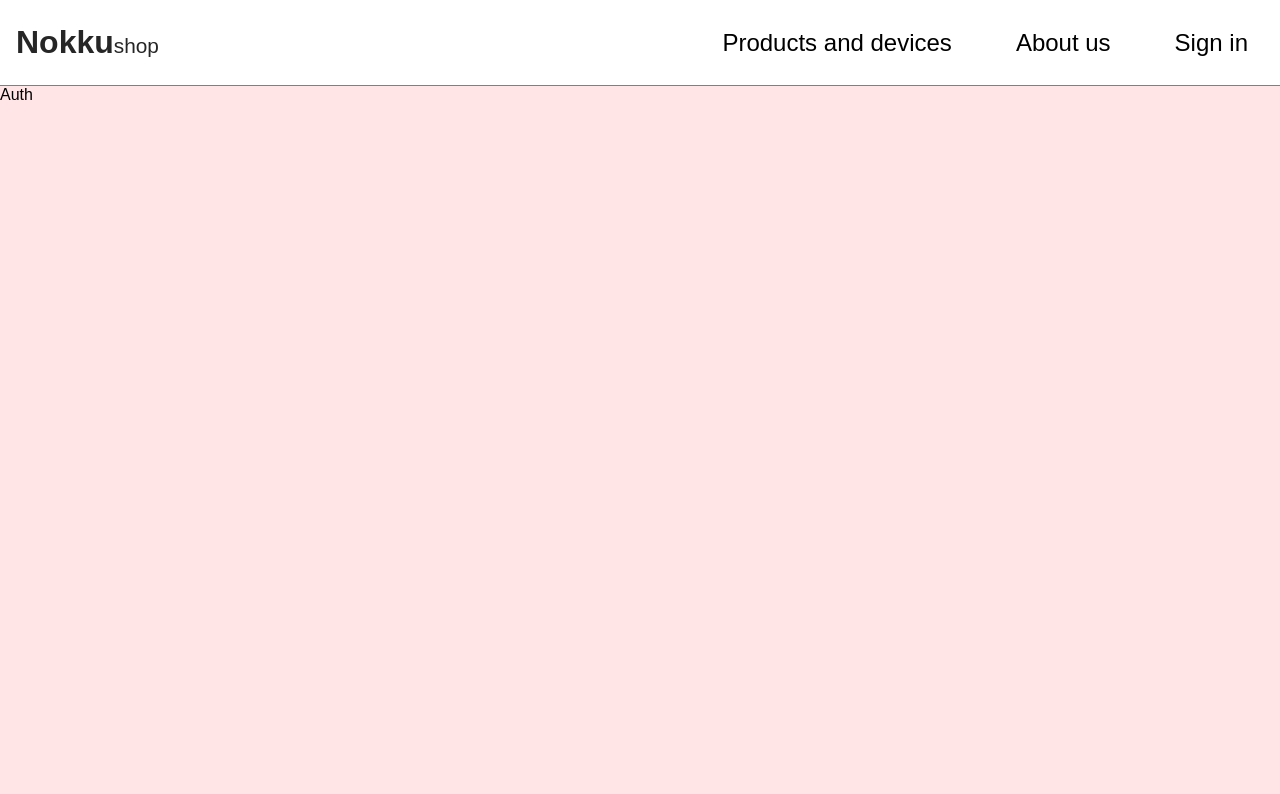
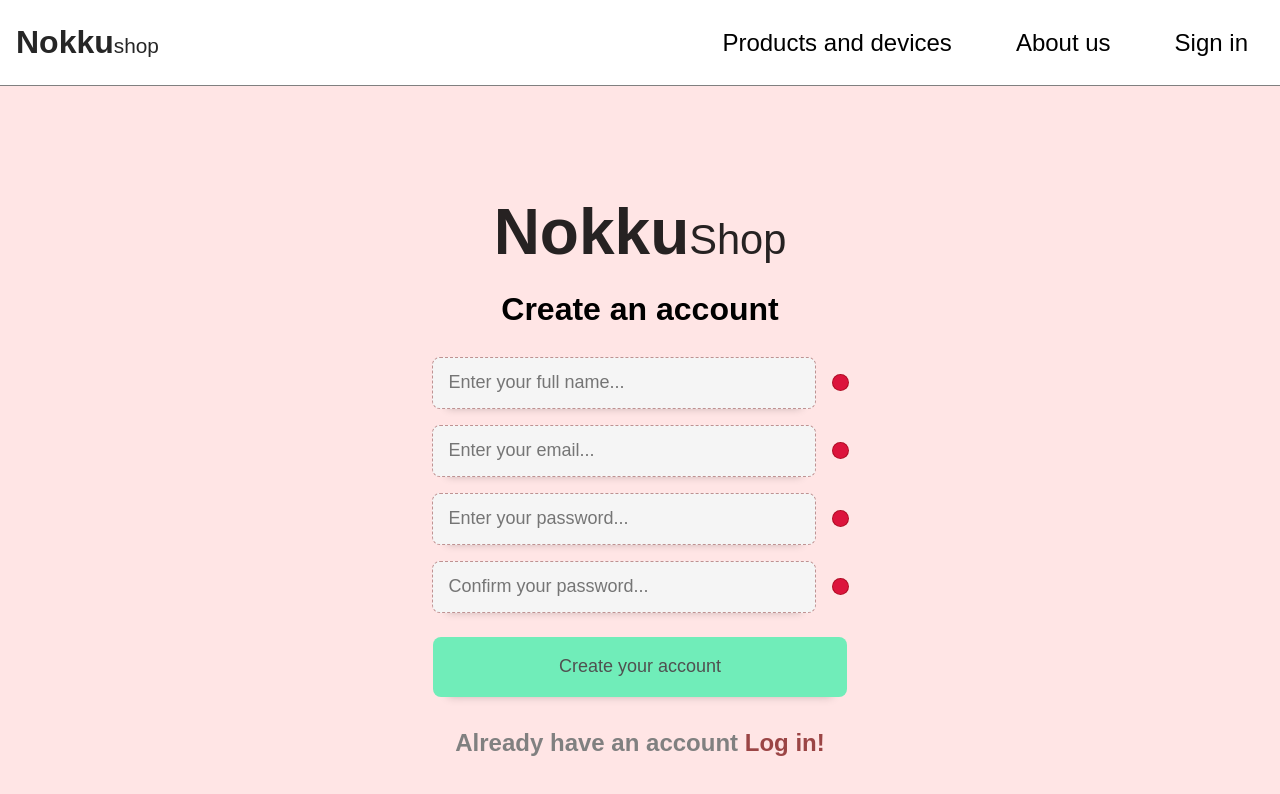
Before and after one commit to nocdim/shopping_web-site, a React (Create React App) app in the folder client/: page /login in a window 1280 px wide. Shown: the top 794 px of the page. Built offline with nearby package versions, Linux system fonts and the light colour scheme; a web font is replaced by a local one.

Commit message:
auth page design done

```diff
--- /dev/null
+++ b/client/src/components/Input.tsx
@@ -0,0 +1,27 @@
+import React from 'react'
+import { Container, Status, StyledInput } from './styled/Input'
+
+interface InputProps {
+    link: string;
+    placeholder: string;
+    value: string;
+    type: string;
+    onChange: Function;
+}
+
+const Input: React.FC<InputProps> = (props: InputProps) => {
+  return (
+    <Container>
+        <StyledInput
+        link={props.link}
+        placeholder={props.placeholder}
+        type={props.type ? props.type : "text"}
+        onChange={e => props.onChange(e.target.value)}
+        required
+        />
+        <Status />
+    </Container>
+  )
+}
+
+export default Input
--- /dev/null
+++ b/client/src/components/styled/Auth.tsx
@@ -0,0 +1,67 @@
+import styled from "styled-components"
+
+const Container = styled.div`
+    display: flex;
+    margin: 0;
+    padding: 0;
+    align-items: center;
+    justify-content: center;
+    flex-direction: column;
+    height: 100vh;
+    h2 {
+        color: #808080;
+        font-weight: bold;
+        margin-top: 1rem;
+        span {
+            color: #700000b2;
+            cursor: pointer;
+        }
+    }
+`
+
+const Logo = styled.div`
+    color: #000000d9;
+    text-decoration: none;
+    font-weight: 800;
+    font-size: 4rem;
+    cursor: pointer;
+    span {
+        font-weight: 400;
+        font-size: 2.6rem;
+    }
+`
+
+const Form = styled.div`
+    width: 100%;
+    display: flex;
+    flex-direction: column;
+    align-items: center;
+    h3 {
+        color: #fff;
+        margin-bottom: 2rem;
+    };
+    button {
+        max-width: 700px;
+        min-width: calc(350px + 4rem);
+        height: 60px;
+        border: none;
+        outline: none;
+        font-size: 18px;
+        margin: 1rem 0;
+        box-shadow: 0px 14px 9px -15px rgba(0, 0, 0, 0.25);
+        border-radius: 8px;
+        background-color: #70edb9;
+        color: #505050;
+        cursor: pointer;
+        transition: all 0.2s ease-in;
+        &:hover {
+            transform: translateY(-3px)
+        }
+    }
+`
+
+export {
+    Container,
+    Logo,
+    Form,
+}
--- /dev/null
+++ b/client/src/components/styled/Input.tsx
@@ -0,0 +1,53 @@
+import styled from "styled-components"
+
+interface Props {
+    link?: string;
+}
+
+const StyledInput = styled.input<Props>`
+    width: 80%;
+    max-width: 700px;
+    min-width: 350px;
+    height: 50px;
+    border: 1px dashed #70000067;
+    outline: none;
+    font-size: 18px;
+    margin: 0.5rem 0;
+    background-color: #f5f5f5;
+    box-shadow: 0px 14px 9px -15px rgba(0, 0, 0, 0.25);
+    border-radius: 8px;
+    padding: 0 1rem;
+    transition: all 0.2s ease-in;
+    &:hover {
+        transform: translateY(-3px)
+    }
+`
+
+const Status = styled.div`
+    height: 15px;
+    width: 15px;
+    background: #9d9d9d;
+    border-radius: 10px;
+    margin-left: 1rem;
+    border: 1px solid #70000067;
+    ${StyledInput}:invalid + & {
+        background: #dc143c;
+    }
+    ${StyledInput}:focus + & {
+        background: #00d0ff;
+    }
+    ${StyledInput}:valid + & {
+        background: #70edb9;
+    }
+`
+
+const Container = styled.div`
+    display: flex;
+    justify-content: center;
+    align-items: center;
+`
+export {
+    StyledInput,
+    Status,
+    Container
+}
--- a/client/src/pages/Auth.tsx
+++ b/client/src/pages/Auth.tsx
@@ -1,8 +1,70 @@
-import React from 'react'
+import React, { useState } from 'react'
+import { useNavigate } from 'react-router-dom'
+import Input from '../components/Input'
+import { Container, Form, Logo } from '../components/styled/Auth'
+import { LOGIN_ROUTE, MAIN_ROUTE, REGISTRATION_ROUTE, SHOP_ROUTE } from '../utils/consts'
 
 const Auth = () => {
+  const [name, setName] = useState('')
+  const [email, setEmail] = useState('')
+  const [password, setPassword] = useState('')
+  const [confirmPass, setConfirmPass] = useState('')
+  const isLogin = window.location.href.substring(21) === LOGIN_ROUTE
+  const navigate = useNavigate()
+  let link = window.location.href.substring(21)
   return (
-    <div>Auth</div>
+    <Container>
+      <Form>
+        <Logo onClick={() => navigate(MAIN_ROUTE)}>
+          Nokku<span>Shop</span>
+        </Logo>
+        <h1>{isLogin ? 'Log in' : 'Create an account'}</h1>
+        {!isLogin
+        ?
+        <Input
+          link={link}
+          placeholder='Enter your full name...'
+          type='text'
+          value={name}
+          onChange={(value: string) => setName(value)}
+        />
+        : <></>}
+        <Input
+          link={link}
+          placeholder='Enter your email...'
+          type='email'
+          value={email}
+          onChange={(value: string) => setEmail(value)}
+        />
+        <Input
+          link={link}
+          placeholder='Enter your password...'
+          type='password'
+          value={password}
+          onChange={(value: string) => setPassword(value)}
+        />
+        {!isLogin
+        ?
+        <Input
+          link={link}
+          placeholder='Confirm your password...'
+          type='password'
+          value={confirmPass}
+          onChange={(value: string) => setConfirmPass(value)}
+        />
+        : <></>
+        }
+        <button>
+          {isLogin ? 'Log in' : 'Create your account'}
+        </button>
+        {isLogin
+        ?
+        <h2>If you don't have an account <span onClick={() => navigate(REGISTRATION_ROUTE)}>Register!</span></h2>
+        :
+        <h2>Already have an account <span onClick={() => navigate(LOGIN_ROUTE)}>Log in!</span></h2>
+        }
+      </Form>
+    </Container>
   )
 }
 
```
